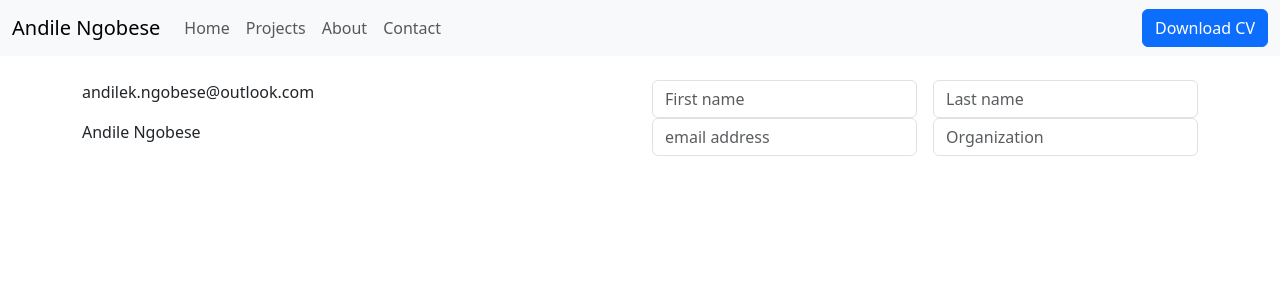
After one commit to NgobeseA/pyfolio, a Django app: page /contact/ in a window 1280 px wide. The commit adds this page. Shown: the top 300 px of the page. Run offline with Django 5.2, Linux system fonts and the light colour scheme.

Commit message:
Updates on templates

```diff
--- a/portfolio/urls.py
+++ b/portfolio/urls.py
@@ -4,4 +4,5 @@ from django.urls import path
 urlpatterns = [
     path('', views.home, name='home'),
     path('projects/', views.projects, name='projects'),
+    path('contact/', views.contact, name='contact'),
 ]
--- a/portfolio/views.py
+++ b/portfolio/views.py
@@ -6,3 +6,6 @@ def home(request):
 
 def projects(request):
     return render(request, 'projects.html')
+
+def contact(request):
+    return render(request, 'contact.html')
--- a/pyfolio/settings.py
+++ b/pyfolio/settings.py
@@ -116,7 +116,7 @@ USE_TZ = True
 # https://docs.djangoproject.com/en/5.2/howto/static-files/
 
 STATIC_URL = 'static/'
-STATICFILES_DIRS = [BASE_DIR / 'static']
+#STATICFILES_DIRS = [BASE_DIR / 'static']
 
 # Default primary key field type
 # https://docs.djangoproject.com/en/5.2/ref/settings/#default-auto-field
--- a/templates/base.html
+++ b/templates/base.html
@@ -5,13 +5,13 @@
     <meta charset="UTF-8" />
     <meta name="viewport" content="width=device-width, initial-scale=1.0" />
     <title>Portfolio | Andile Ngobese</title>
-    <link rel="stylesheet" href="{% static 'css/style.css' %}" />
     <link
       href="https://cdn.jsdelivr.net/npm/bootstrap@5.3.5/dist/css/bootstrap.min.css"
       rel="stylesheet"
       integrity="sha384-SgOJa3DmI69IUzQ2PVdRZhwQ+dy64/BUtbMJw1MZ8t5HZApcHrRKUc4W0kG879m7"
       crossorigin="anonymous"
     />
+    <link rel="stylesheet" href="{% static 'css/style.css' %}" />
   </head>
   <body>
     <nav class="navbar navbar-expand-lg navbar-light bg-light">
@@ -40,14 +40,11 @@
               <a class="nav-link" href="">About</a>
             </li>
             <li class="nav-item">
-              <a class="nav-link" href="">Contact</a>
+              <a class="nav-link" href="{% url 'contact' %}">Contact</a>
             </li>
           </ul>
           <div class="ms-auto icons">
-            <a href="#" class="me-3"><img src="" alt="GitHub" width="24" /></a>
-            <a href="#" class="me-3"
-              ><img src="" alt="LinkedIn" width="24"
-            /></a>
+            <a href="" class="btn btn-primary">Download CV</a>
           </div>
         </div>
       </div>
--- /dev/null
+++ b/templates/contact.html
@@ -0,0 +1,36 @@
+{% extends 'base.html' %} {% block content %}
+<section id="contact">
+    <div class="row">
+        <div class="col">
+            <div>
+                <div class="d-flex">
+                    <box-icon name='mail-send'></box-icon>
+                    <p>andilek.ngobese@outlook.com</p>
+                </div>
+                <div class="d-flex">
+                    <box-icon  type="logo" name='linkedin'></box-icon>
+                    <p>Andile Ngobese</p>
+                </div>
+            </div>
+        </div>
+        <div class="col ">
+            <div class="row g-3">
+                <div class="col">
+                  <input type="text" class="form-control" placeholder="First name" aria-label="First name">
+                </div>
+                <div class="col">
+                  <input type="text" class="form-control" placeholder="Last name" aria-label="Last name">
+                </div>
+            </div>
+            <div class="row g-3">
+                <div class="col">
+                  <input type="email" class="form-control" placeholder="email address" aria-label="First name">
+                </div>
+                <div class="col">
+                  <input type="text" class="form-control" placeholder="Organization" aria-label="Last name">
+                </div>
+            </div>
+        </div>
+      </div>
+</section>
+{% endblock %}
--- a/templates/home.html
+++ b/templates/home.html
@@ -5,6 +5,9 @@
     I am a passionate software developer with a focus on creating innovative
     solutions.
   </p>
-  <a href="" class="btn btn-primary">View Projects</a>
+  <a href="#" class="me-3"><img src="" alt="GitHub" width="24" /></a>
+  <a href="#" class="me-3"
+    ><img src="" alt="LinkedIn" width="24"
+  /></a>
 </section>
 {% endblock %}
```
